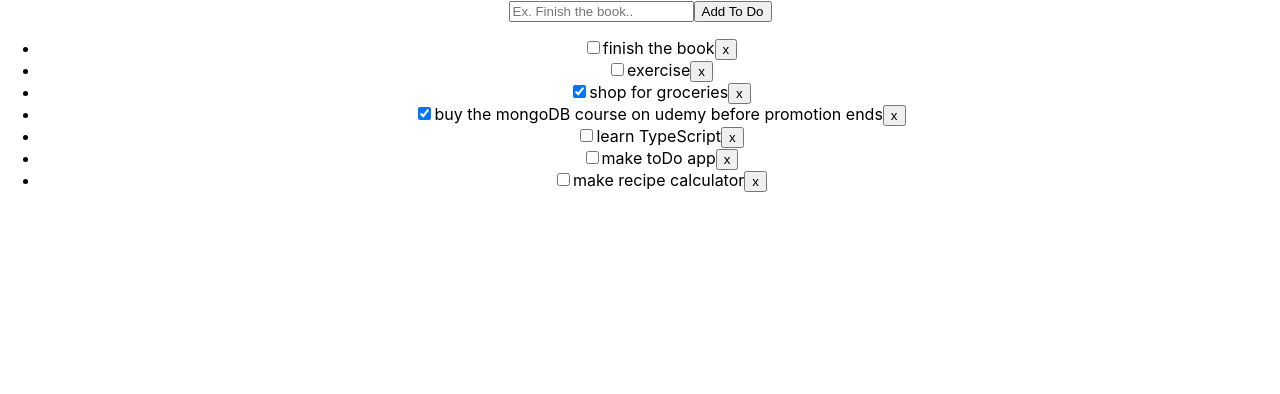
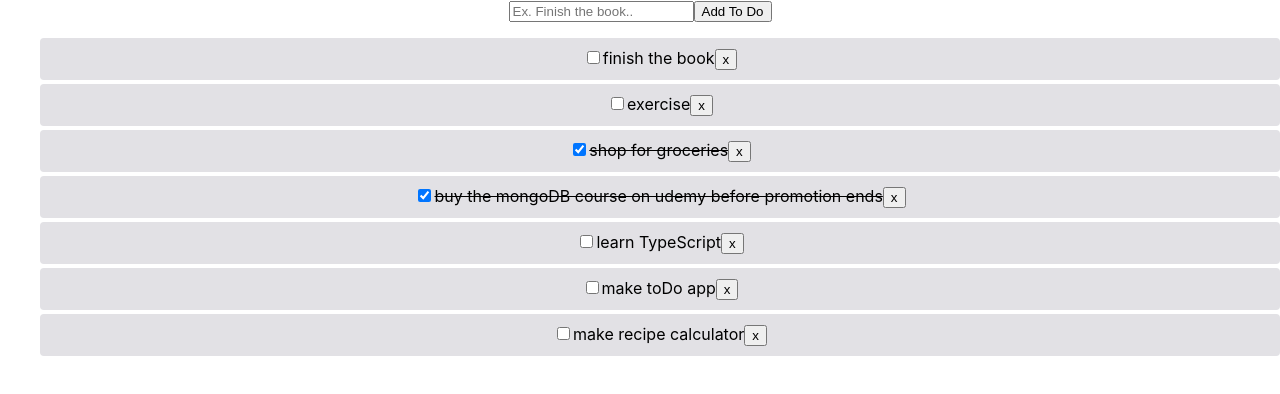
Before and after one commit to mau-dev/ts-todo, a React (Create React App) app: page / in a window 1280 px wide. Shown: the top 394 px of the page. Built offline with nearby package versions, Linux system fonts and the light colour scheme.

Commit message:
mark todo completed, toggle line through style

```diff
--- a/src/App.tsx
+++ b/src/App.tsx
@@ -12,6 +12,8 @@ export type Todo = {
 	id: number;
 };
 
+export type ToggleCompleted = (selectedTodo: Todo) => void;
+
 const todosArray: Array<Todo> = [
 	{id: 1, content: 'finish the book', completed: false},
 	{id: 2, content: 'exercise', completed: false},
@@ -25,6 +27,16 @@ const todosArray: Array<Todo> = [
 const App: React.FC = () => {
 	const [ todos, setTodos ] = useState<Array<Todo>>(todosArray);
 
+	const toggleCompleted: ToggleCompleted = (selectedTodo) => {
+		const updatedTodos = todos.map((todo) => {
+			if (todo === selectedTodo) {
+				return {...todo, completed: !todo.completed};
+			}
+			return todo;
+		});
+		setTodos(updatedTodos);
+	};
+
 	const addTodo: AddTodo = (newToDoItem) => {
 		let length = todos.length;
 		newToDoItem.trim() !== '' && setTodos([ ...todos, {id: length + 1, content: newToDoItem, completed: false} ]);
@@ -33,7 +45,7 @@ const App: React.FC = () => {
 	return (
 		<div className='App'>
 			<AddToDo addTodo={addTodo} />
-			<Todos todos={todos} />
+			<Todos todos={todos} toggleCompleted={toggleCompleted} />
 		</div>
 	);
 };
--- a/src/components/ToDoItem.tsx
+++ b/src/components/ToDoItem.tsx
@@ -1,5 +1,5 @@
 import React from 'react';
-
+import {ToggleCompleted} from '../App';
 //@to-do next: 1: add onClick to the remove button to handle the remove toDo functionality
 //@to-do next: 2: make edit mode and view mode for single doTo item, by default item is set to view mode,
 //item on click (or dbl click) should activate the edit mode and display input text form to edit the existing item
@@ -10,13 +10,24 @@ interface ToDoItemProps {
 		completed: boolean;
 		id: number;
 	};
+	toggleCompleted: ToggleCompleted;
 }
 
-const ToDoItem: React.FC<ToDoItemProps> = ({todo}) => {
+const ToDoItem: React.FC<ToDoItemProps> = ({todo, toggleCompleted}) => {
+	const getStyle = () => {
+		return {
+			background: '#E2E1E5',
+			padding: '10px',
+			borderRadius: '4px',
+			marginBottom: '4px',
+			textDecoration: todo.completed ? 'line-through' : 'none'
+		};
+	};
+
 	return (
 		<li>
-			<div className='todo-item-row'>
-				<input type='checkbox' checked={todo.completed} />
+			<div className='todo-item-row' style={getStyle()}>
+				<input type='checkbox' checked={todo.completed} onChange={() => toggleCompleted(todo)} />
 				{todo.content}
 				<button className='remove-todo-btn'>x</button>
 			</div>
--- a/src/components/Todos.tsx
+++ b/src/components/Todos.tsx
@@ -1,16 +1,17 @@
 import React from 'react';
 import ToDoItem from './ToDoItem';
-import {Todo} from '../App';
+import {Todo, ToggleCompleted} from '../App';
 
 interface TodosProps {
 	todos: Array<Todo>;
+	toggleCompleted: ToggleCompleted;
 }
 
-const Todos: React.FC<TodosProps> = ({todos}) => {
+const Todos: React.FC<TodosProps> = ({todos, toggleCompleted}) => {
 	return (
-		<ul className='todos-wrap'>
+		<ul className='todos-wrap' style={{listStyle: 'none'}}>
 			{todos.map((todo) => {
-				return <ToDoItem key={todo.id} todo={todo} />;
+				return <ToDoItem key={todo.id} todo={todo} toggleCompleted={toggleCompleted} />;
 			})}
 		</ul>
 	);
```
